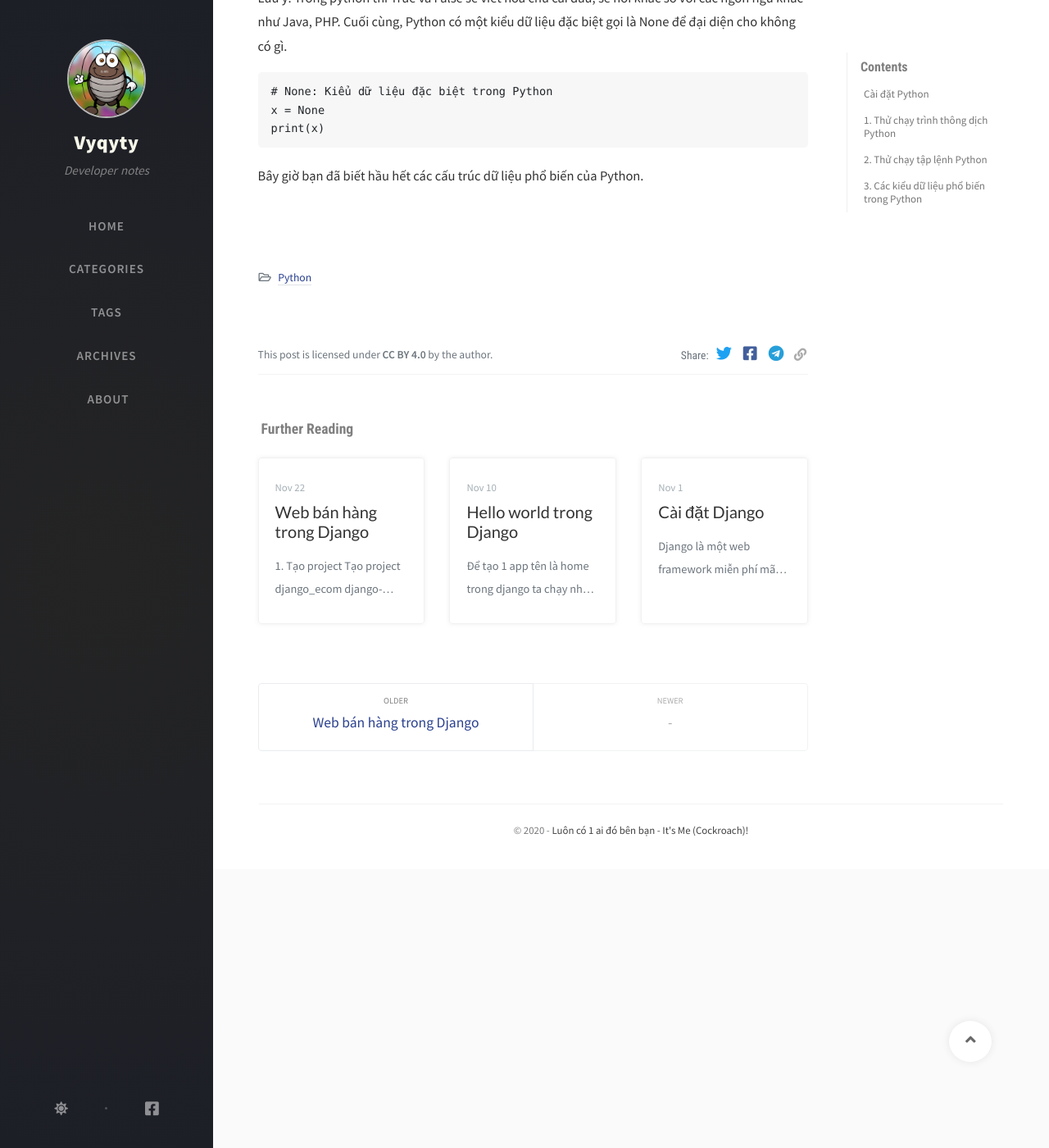
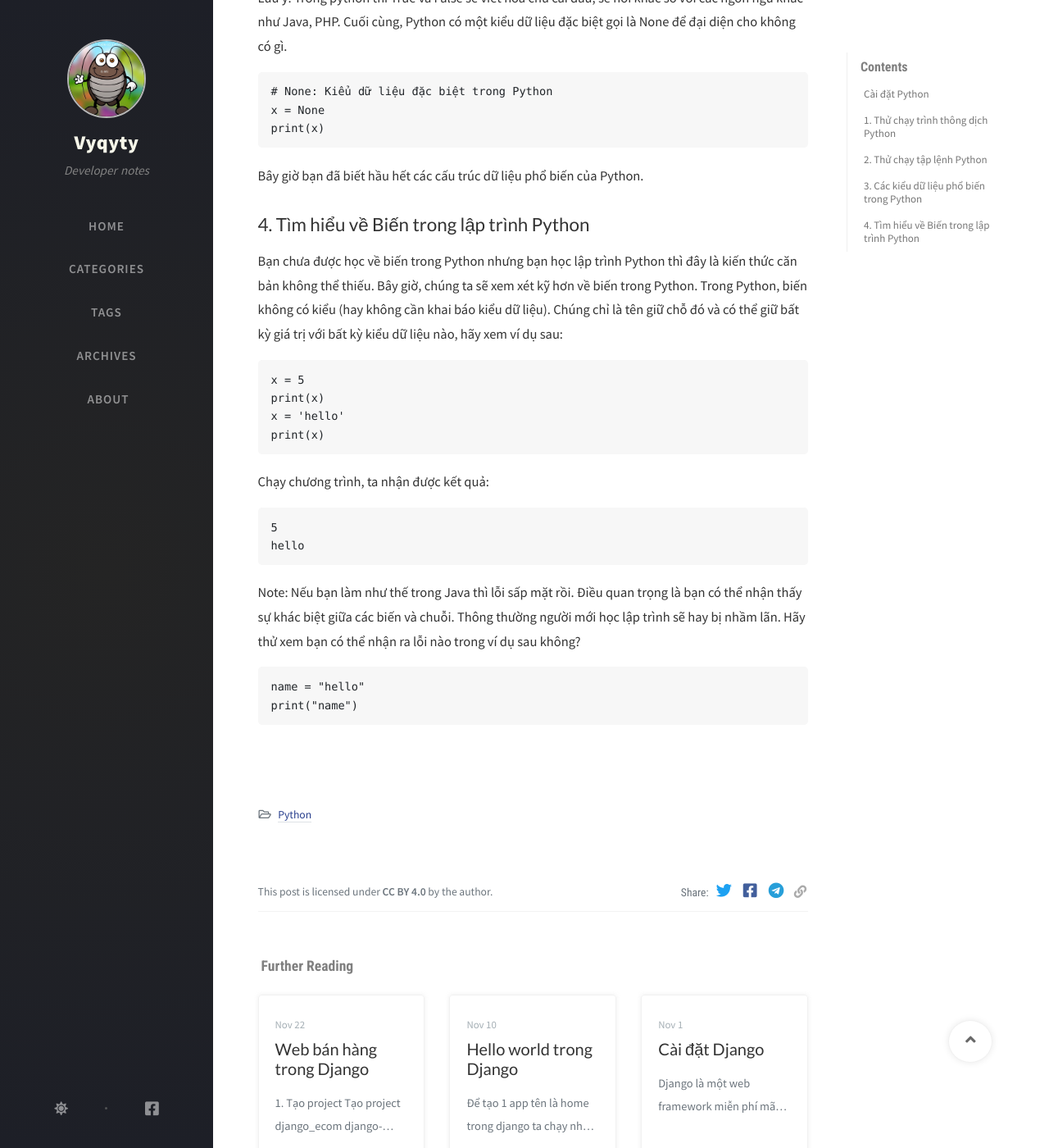
Before and after one commit to vyqyty/vyqyty.github.io, a Jekyll site: the page built from _posts/2020-12-08-python-co-ban.md, in a window 1280 px wide and 1400 px high, scrolled down 6093 px. Shown: the whole window at 82% size. Built offline with Jekyll 4.4.1, drawn with Linux system fonts in a browser that asks for light colours; nearby versions of some CDN libraries; comment, search, counter and statistics services are not loaded.

Commit message:
Update 2020-12-08-python-co-ban.md

````diff
--- a/_posts/2020-12-08-python-co-ban.md
+++ b/_posts/2020-12-08-python-co-ban.md
@@ -232,3 +232,29 @@ x = None
 print(x)
 ```
 Bây giờ bạn đã biết hầu hết các cấu trúc dữ liệu phổ biến của Python.
+
+## 4. Tìm hiểu về Biến trong lập trình Python
+
+Bạn chưa được học về biến trong Python nhưng bạn học lập trình Python thì đây là kiến thức căn bản không thể thiếu.
+Bây giờ, chúng ta sẽ xem xét kỹ hơn về biến trong Python.
+Trong Python, biến không có kiểu (hay không cần khai báo kiểu dữ liệu).
+Chúng chỉ là tên giữ chỗ đó và có thể giữ bất kỳ giá trị với bất kỳ kiểu dữ liệu nào, hãy xem ví dụ sau:
+```
+x = 5
+print(x)
+x = 'hello'
+print(x)
+```
+Chạy chương trình, ta nhận được kết quả:
+```
+5
+hello
+```
+Note: Nếu bạn làm như thế trong Java thì lỗi sấp mặt rồi.
+Điều quan trọng là bạn có thể nhận thấy sự khác biệt giữa các biến và chuỗi.
+Thông thường người mới học lập trình sẽ hay bị nhầm lãn.
+Hãy thử xem bạn có thể nhận ra lỗi nào trong ví dụ sau không?
+```
+name = "hello"
+print("name")
+```
````
